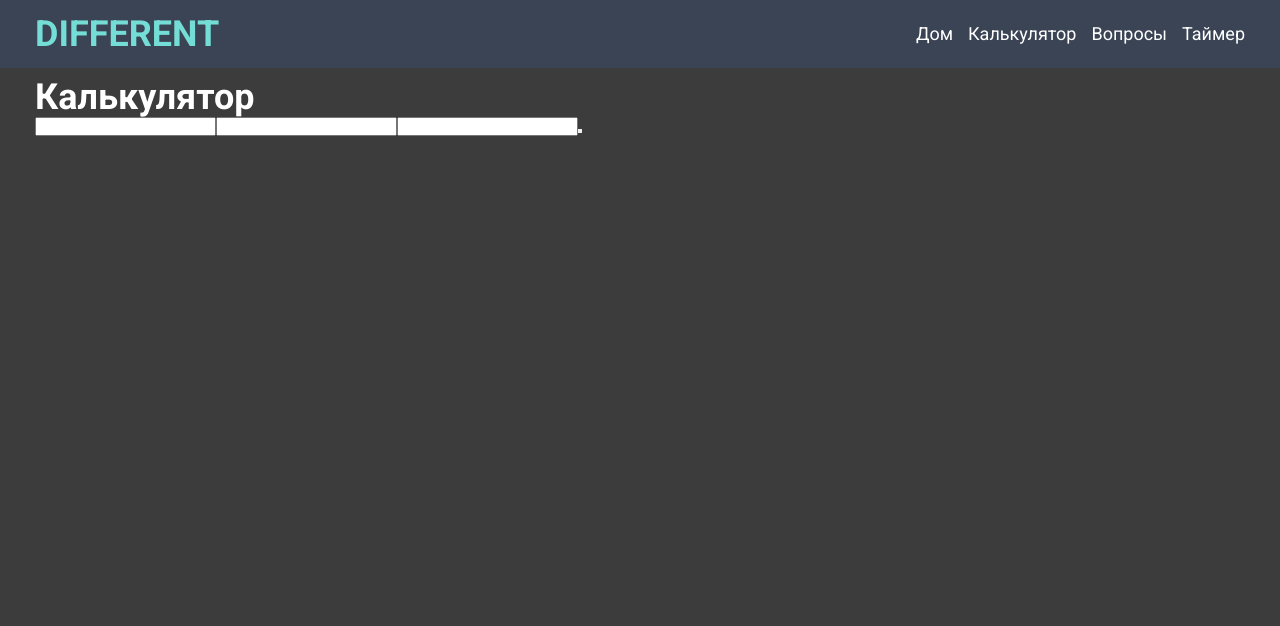
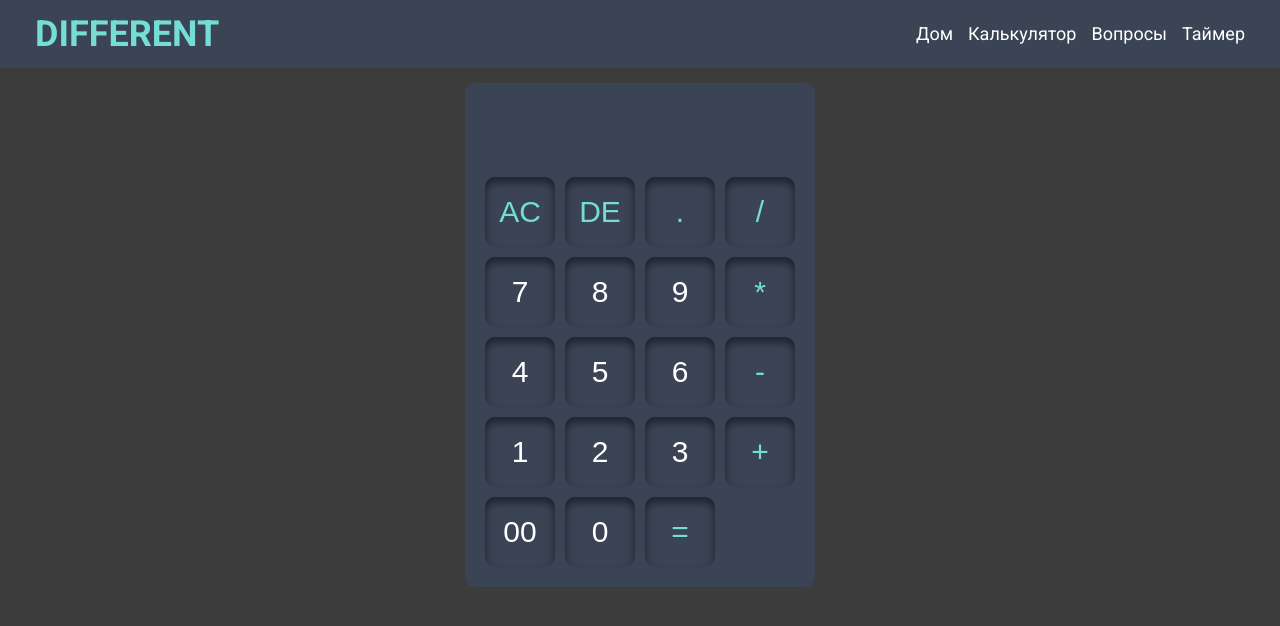
Before and after one commit to lime4512/Different-app, a React (Create React App) app: page /calculator in a window 1280 px wide. Shown: the top 626 px of the page. Built offline with nearby package versions, Linux system fonts and the light colour scheme.

Commit message:
add working calc

```diff
--- /dev/null
+++ b/src/pages/calculator/CalcBtn.jsx
@@ -0,0 +1,145 @@
+import { useEffect, useState } from 'react'
+import '../../style/CalcBtn.css'
+
+const CalcBtn = props => {
+	const [number, setNumber] = useState('')
+	const handlerBtn = event => {
+		setNumber(number + event.target.value)
+	}
+
+	const delHandler = () => {
+		setNumber('')
+	}
+
+	const remHandler = () => {
+		setNumber(number.slice(0, -1))
+	}
+
+	const resultHandler = () => {
+		try {
+			setNumber(eval(number))
+		} catch {
+			setNumber('Error')
+		}
+	}
+
+	useEffect(() => {
+		props.onSaveNumber(number)
+	})
+
+	return (
+		<div className='btn-calc-main'>
+			<ul className='main-btn'>
+				<li>
+					<button className='btn-calc turquoise' onClick={remHandler}>
+						AC
+					</button>
+				</li>
+				<li>
+					<button className='btn-calc turquoise' onClick={delHandler}>
+						DE
+					</button>
+				</li>
+				<li>
+					<button className='btn-calc turquoise' value='.' onClick={handlerBtn}>
+						.
+					</button>
+				</li>
+				<li>
+					<button className='btn-calc turquoise' value='/' onClick={handlerBtn}>
+						/
+					</button>
+				</li>
+			</ul>
+
+			<ul className='main-btn'>
+				<li>
+					<button value='7' className='btn-calc' onClick={handlerBtn}>
+						7
+					</button>
+				</li>
+				<li>
+					<button value='8' className='btn-calc' onClick={handlerBtn}>
+						8
+					</button>
+				</li>
+				<li>
+					<button value='9' className='btn-calc' onClick={handlerBtn}>
+						9
+					</button>
+				</li>
+				<li>
+					<button className='btn-calc turquoise' value='*' onClick={handlerBtn}>
+						*
+					</button>
+				</li>
+			</ul>
+
+			<ul className='main-btn'>
+				<li>
+					<button className='btn-calc' value='4' onClick={handlerBtn}>
+						4
+					</button>
+				</li>
+				<li>
+					<button className='btn-calc' value='5' onClick={handlerBtn}>
+						5
+					</button>
+				</li>
+				<li>
+					<button className='btn-calc' value='6' onClick={handlerBtn}>
+						6
+					</button>
+				</li>
+				<li>
+					<button className='btn-calc turquoise' value='-' onClick={handlerBtn}>
+						-
+					</button>
+				</li>
+			</ul>
+
+			<ul className='main-btn'>
+				<li>
+					<button className='btn-calc' value='1' onClick={handlerBtn}>
+						1
+					</button>
+				</li>
+				<li>
+					<button className='btn-calc' value='2' onClick={handlerBtn}>
+						2
+					</button>
+				</li>
+				<li>
+					<button className='btn-calc' value='3' onClick={handlerBtn}>
+						3
+					</button>
+				</li>
+				<li>
+					<button className='btn-calc turquoise' value='+' onClick={handlerBtn}>
+						+
+					</button>
+				</li>
+			</ul>
+
+			<ul className='main-btn'>
+				<li>
+					<button value='00' className='btn-calc' onClick={handlerBtn}>
+						00
+					</button>
+				</li>
+				<li>
+					<button className='btn-calc' value='0' onClick={handlerBtn}>
+						0
+					</button>
+				</li>
+				<li>
+					<button className='btn-calc turquoise' onClick={resultHandler}>
+						=
+					</button>
+				</li>
+			</ul>
+		</div>
+	)
+}
+
+export default CalcBtn
--- a/src/pages/calculator/Calculator.jsx
+++ b/src/pages/calculator/Calculator.jsx
@@ -1,11 +1,20 @@
+import { useState } from 'react'
+import '../../style/Calculator.css'
+import CalcBtn from './CalcBtn'
+
 const Calculator = () => {
+	const [num, setNum] = useState('')
+
+	const saveNumberHandler = e => {
+		setNum(e)
+	}
+
 	return (
 		<div className='main-calculator'>
-			<h1>Калькулятор</h1>
-			<input></input>
-			<input></input>
-			<input></input>
-			<button></button>
+			<div className='calc-content'>
+				<input type='text' className='calc-inp' defaultValue={num} />
+				<CalcBtn onSaveNumber={saveNumberHandler} />
+			</div>
 		</div>
 	)
 }
--- /dev/null
+++ b/src/style/CalcBtn.css
@@ -0,0 +1,37 @@
+.main-btn {
+	margin-top: 10px;
+	display: flex;
+	flex-wrap: wrap;
+}
+
+.btn-calc {
+	width: 70px;
+	height: 70px;
+	font-size: 30px;
+	border-radius: 10px;
+	display: block;
+	border: none;
+	background-color: transparent;
+	transition: 0.4s;
+	cursor: pointer;
+	padding: 10px;
+	color: white;
+	box-shadow: inset 0px 5px 10px 0px rgba(0, 0, 0, 0.5);
+}
+
+.btn-calc:hover {
+	transform: translateY(5px);
+	box-shadow: inset 0px 10px 20px 2px rgba(0, 0, 0, 0.25);
+}
+
+.main-btn li {
+	margin-right: 10px;
+}
+
+.main-btn li:last-child {
+	margin-right: 0px;
+}
+
+.turquoise {
+	color: #74ddd5;
+}
--- /dev/null
+++ b/src/style/Calculator.css
@@ -0,0 +1,17 @@
+.calc-content {
+	max-width: 350px;
+	margin: auto;
+	background-color: #3b4455;
+	padding: 20px;
+	border-radius: 10px;
+}
+
+.calc-inp {
+	padding: 15px;
+	width: 100%;
+	background-color: transparent;
+	border: none;
+	outline: none;
+	font-size: 30px;
+	color: white;
+}
```
